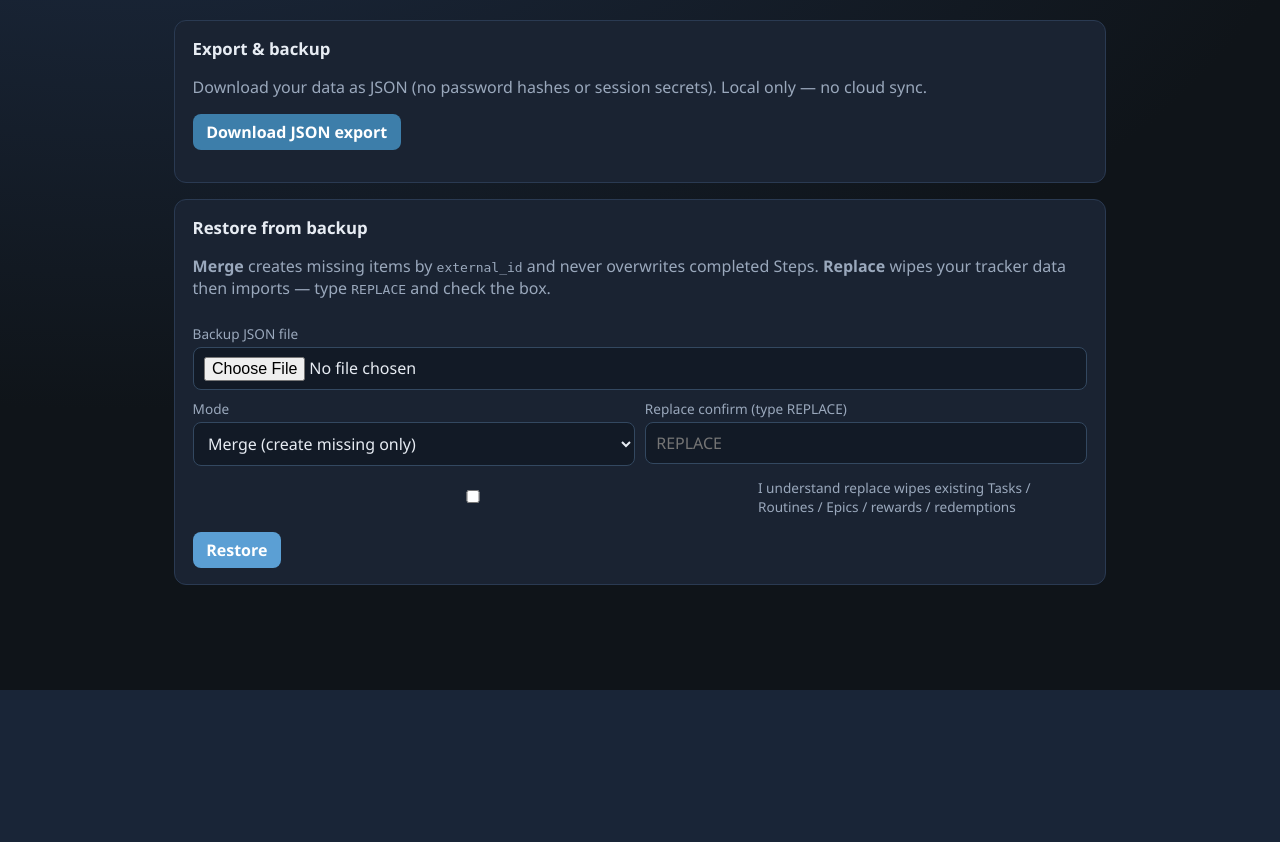
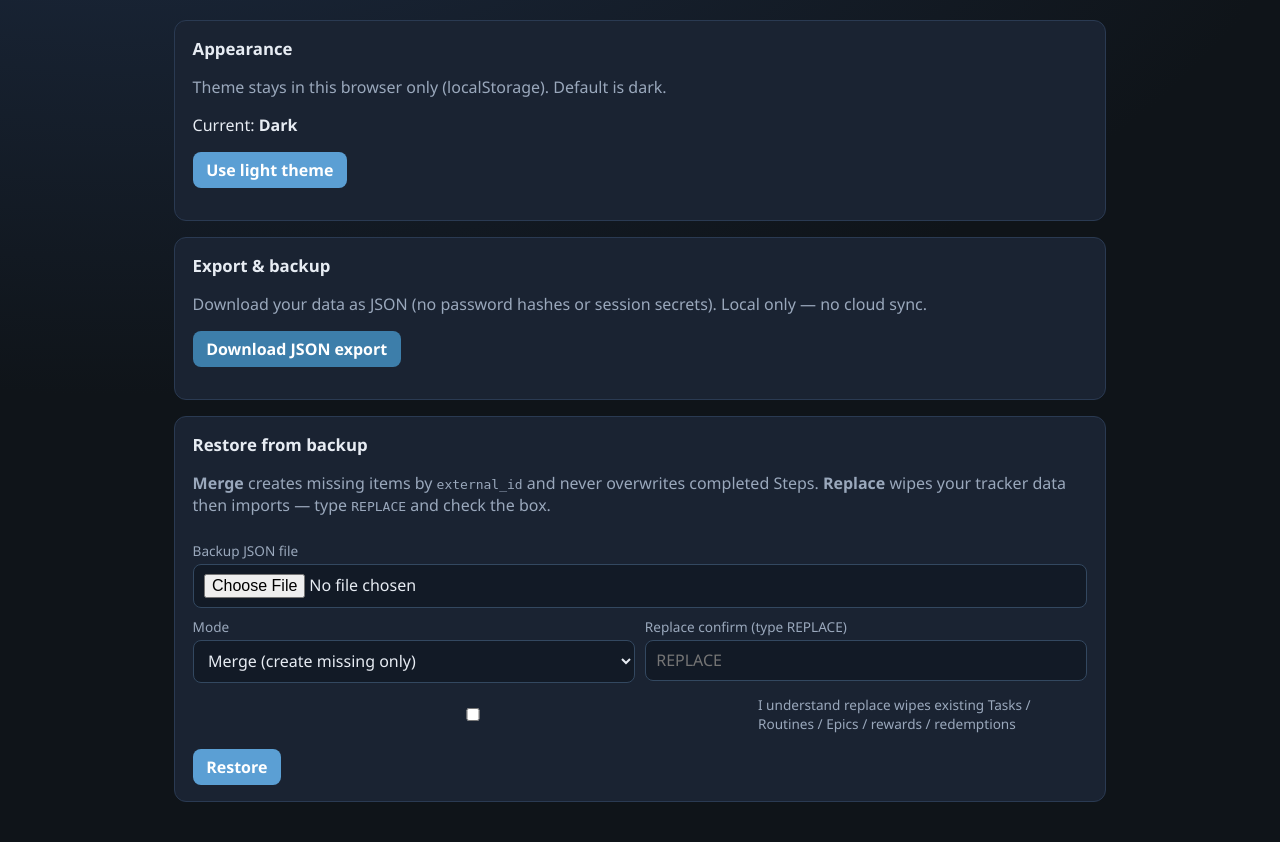
Before and after one commit to jeroenbosems/DailyTracker, a FastAPI app: template app/templates/settings.html in a window 1280 px wide. Shown: the part 110-952 px from the top of the page. Before the commit the page ends 800 px from the top, so only its background shows below. Run offline with FastAPI, Linux system fonts and the light colour scheme; the template is opened without the code that fills it, so the values that code supplies are empty; parts of the project's set-up code (start-up, migrations or seed data) failed here and were passed over.

Commit message:
feat: BL-024 dark/light theme toggle (localStorage)
Keep dark as default; add CSS-only light theme. Settings Appearance
toggle persists via localStorage (no backend). Mark BL-023 done in backlog.

```diff
--- /dev/null
+++ b/app/static/theme.js
@@ -0,0 +1,33 @@
+/** Theme preference (BL-024) — localStorage only. */
+(function () {
+  var KEY = "dt-theme";
+
+  function current() {
+    try {
+      var t = localStorage.getItem(KEY);
+      if (t === "light" || t === "dark") return t;
+    } catch (e) {}
+    return document.documentElement.getAttribute("data-theme") || "dark";
+  }
+
+  function apply(theme) {
+    document.documentElement.setAttribute("data-theme", theme);
+    try { localStorage.setItem(KEY, theme); } catch (e) {}
+    document.querySelectorAll("[data-theme-label]").forEach(function (el) {
+      el.textContent = theme === "light" ? "Light" : "Dark";
+    });
+    document.querySelectorAll("[data-theme-toggle]").forEach(function (btn) {
+      btn.setAttribute("aria-pressed", theme === "dark" ? "true" : "false");
+      btn.textContent = theme === "dark" ? "Use light theme" : "Use dark theme";
+    });
+  }
+
+  document.addEventListener("DOMContentLoaded", function () {
+    apply(current());
+    document.querySelectorAll("[data-theme-toggle]").forEach(function (btn) {
+      btn.addEventListener("click", function () {
+        apply(current() === "dark" ? "light" : "dark");
+      });
+    });
+  });
+})();
--- a/app/templates/base.html
+++ b/app/templates/base.html
@@ -4,11 +4,23 @@
   <meta charset="utf-8" />
   <meta name="viewport" content="width=device-width, initial-scale=1" />
   <title>{% block title %}Daily Tracker{% endblock %}</title>
+  <script>
+    (function () {
+      try {
+        var t = localStorage.getItem("dt-theme");
+        if (t === "light" || t === "dark") document.documentElement.setAttribute("data-theme", t);
+        else document.documentElement.setAttribute("data-theme", "dark");
+      } catch (e) {
+        document.documentElement.setAttribute("data-theme", "dark");
+      }
+    })();
+  </script>
   <link rel="stylesheet" href="/static/style.css" />
 </head>
 <body>
   <div class="wrap">
     {% block body %}{% endblock %}
   </div>
+  <script src="/static/theme.js" defer></script>
 </body>
 </html>
--- a/app/templates/settings.html
+++ b/app/templates/settings.html
@@ -22,6 +22,15 @@
 
   {% if flash %}<div class="flash">{{ flash }}</div>{% endif %}
   {% if error %}<div class="flash" style="border-color:#c44">{{ error }}</div>{% endif %}
+
+  <div class="card">
+    <h2>Appearance</h2>
+    <p class="muted">Theme stays in this browser only (localStorage). Default is dark.</p>
+    <p style="margin-top:0.5rem">Current: <strong data-theme-label>Dark</strong></p>
+    <p style="margin-top:0.75rem">
+      <button type="button" class="primary" data-theme-toggle>Use light theme</button>
+    </p>
+  </div>
 
   <div class="card">
     <h2>Export &amp; backup</h2>
--- a/docs/backlog/items.yaml
+++ b/docs/backlog/items.yaml
@@ -82,7 +82,7 @@ items:
 - id: BL-023
   title: Keyboard shortcuts on Today (complete next Step, open review)
   type: feature
-  status: committed
+  status: done
   priority: 13
   refined: true
   estimate: 1d
@@ -93,7 +93,7 @@ items:
 - id: BL-024
   title: Dark theme (CSS only, local preference cookie/localStorage)
   type: feature
-  status: planned
+  status: committed
   priority: 14
   refined: true
   estimate: 1d
```
Also changed, not shown: app/static/style.css (+34 -0 lines), docs/ACCEPTANCE.md (+8 -1 lines), docs/DECISIONS.md (+6 -0 lines), docs/PRODUCT.md (+4 -0 lines), tests/test_theme.py (added, +26 -0 lines).
